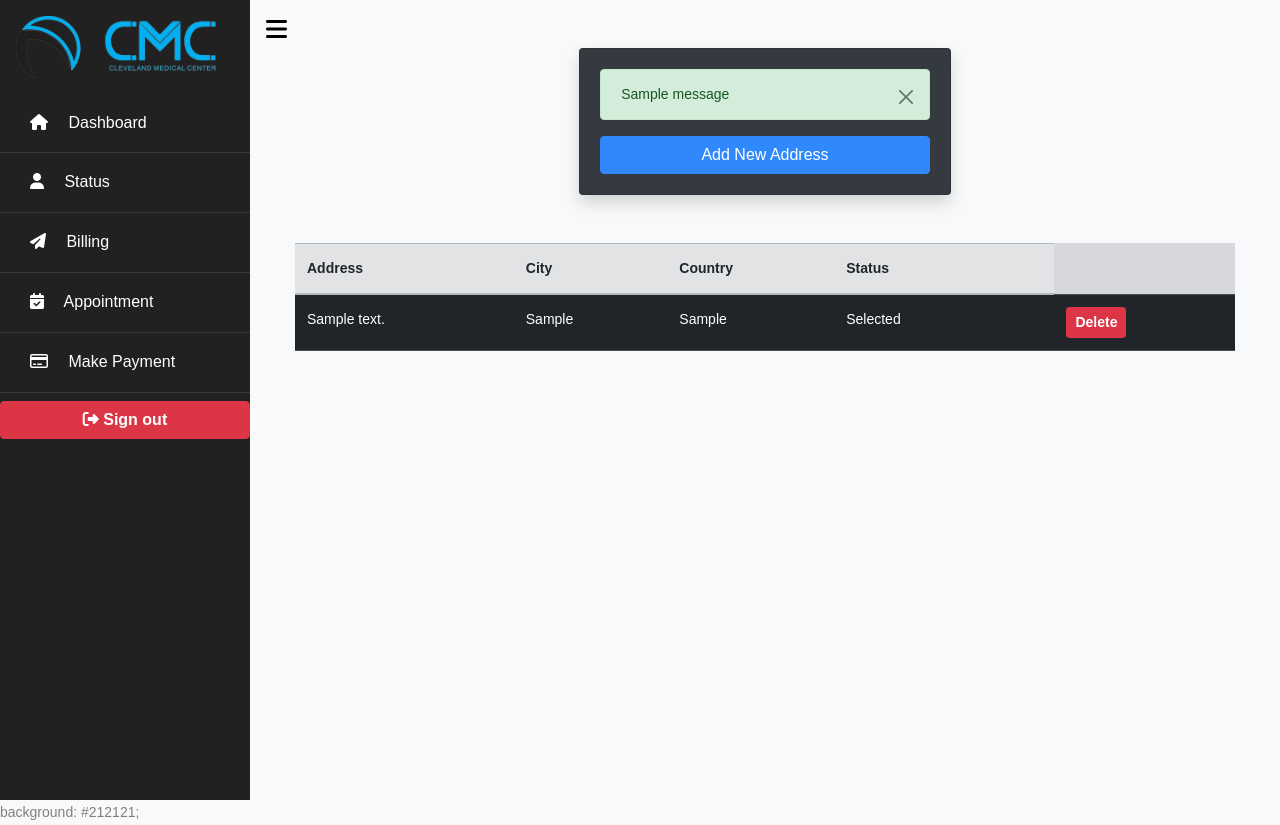
After one commit to nephygthk/django-hospital-management-system, a Django app: page /account/address/ in a window 1280 px wide. The commit adds this page. Run offline with Django 4.2, Linux system fonts and the light colour scheme; tables that the repository leaves empty hold one stand-in row (values such as "Sample post"); one stand-in notice (Sample message) is shown; some libraries are stand-ins or nearby versions.

Commit message:
made the address dynamic so that admin can add multiple addresses and make one of them default

```diff
--- a/account/admin.py
+++ b/account/admin.py
@@ -2,7 +2,7 @@ from django.contrib import admin
 
 from .models import (Customer, Patient, Doctor,
         Billing, BillingSpecification,
-        BillingItem, Prescription, Payment)
+        BillingItem, Prescription, Payment, Address)
 
 admin.site.register(Customer)
 admin.site.register(Patient)
@@ -12,3 +12,4 @@ admin.site.register(BillingSpecification)
 admin.site.register(BillingItem)
 admin.site.register(Prescription)
 admin.site.register(Payment)
+admin.site.register(Address)
--- a/account/forms.py
+++ b/account/forms.py
@@ -3,7 +3,7 @@ from django.forms import formset_factory, modelformset_factory
 from django.contrib.auth.forms import (AuthenticationForm, PasswordResetForm,
                                        SetPasswordForm)
 
-from .models import (Billing, BillingItem, BillingSpecification,
+from .models import (Address, Billing, BillingItem, BillingSpecification,
             Customer, Doctor, Patient, Payment, Prescription)
 
 
@@ -170,6 +170,18 @@ class UploadImageForm(forms.ModelForm):
             self.fields[field].widget.attrs.update({'class': 'form-control'})
 
 
+class AddressForm(forms.ModelForm):
+    class Meta:
+        model = Address
+        fields = ['address_name','city', 'country']
+
+    def __init__(self, *args, **kwargs):
+        super().__init__(*args, **kwargs)
+
+        for field in self.fields:
+            self.fields[field].widget.attrs.update({'class': 'form-control'})
+
+
 BillingItemFormSet = formset_factory(
     BillingItemForm,
     extra=0,
--- a/account/urls.py
+++ b/account/urls.py
@@ -30,6 +30,7 @@ urlpatterns = [
     path('<pk>/upload_image/', views.upload_image, name='upload_image'),
 
 
+
     # patient urls
     path('patient_dashboard/', views.patient_dashboard, name='patient_dashboard'),
     path('patient_status/', views.patient_status, name='patient_status'),
@@ -38,6 +39,12 @@ urlpatterns = [
     path('<pk>/delete_payment/', views.delete_payment, name='delete_payment'),
     path('<pk>/view_receipt/', views.view_receipt, name='view_receipt'),
 
+    # addresses
+    path('address/', views.add_and_view_addresses, name='address'),
+    path('<pk>/', views.default_address, name='address_default'),
+    path('delete/<pk>/', views.delete_address, name='delete_address'),
+
+
     # pdf
     # path('<pk>/view_billing_pdf/', views.view_billing_pdf, name='view_billing_pdf'),
 ]
--- a/account/views.py
+++ b/account/views.py
@@ -10,9 +10,9 @@ from django.http import HttpResponse, HttpResponseRedirect, JsonResponse
 from decimal import Decimal
 
 
-from .models import (Apointment, Billing, BillingItem, BillingSpecification,
+from .models import (Address, Apointment, Billing, BillingItem, BillingSpecification,
             Customer, Doctor, Patient, Payment, Prescription)
-from .forms import (AddDoctorForm, BillSpecificationForm,
+from .forms import (AddDoctorForm, AddressForm, BillSpecificationForm,
             BillingForm, BillingItemFormSet, CustomerUpdateForm, EditBillingItemFormSet, PaymentForm, PrescriptionForm, RegistrationForm, PatientForm, UploadImageForm)
 
 def login_user(request):
@@ -21,6 +21,7 @@ def login_user(request):
             return redirect('account:admin_dashboard')
         else:
             return redirect('account:patient_dashboard')
+    address = Address.objects.get(is_default=True)
 
     if request.method == 'POST':
         email = request.POST.get('email')
@@ -39,7 +40,7 @@ def login_user(request):
         else:
             messages.info(request, 'Username OR password is incorrect')
             return redirect('account:login')
-    return render(request, 'account/login.html', {})
+    return render(request, 'account/login.html', {'address':address})
 
 
 
@@ -324,14 +325,14 @@ def upload_image(request, pk):
         image = request.FILES.get('image')
         print(image.size)
         if image.size > 300000:
-            print("it's greater than 300")
+            # print("it's greater than 300")
             try:
                 final_image = drastic_compress(image)
             except OSError:
                 pass
 
         elif image.size > 169000 and image.size < 300000:
-            print("it's greater than 169")
+            # print("it's greater than 169")
             try:
                 final_image = compress(image)
             except OSError:
@@ -352,6 +353,33 @@ def upload_image(request, pk):
     return render(request, 'account/admin/upload_image2.html', context)
 
 
+def add_and_view_addresses(request):
+    addresses = Address.objects.all()
+    address_form = AddressForm(request.POST or None)
+
+    if address_form.is_valid():
+        address_form.save()
+        messages.info(request, 'The new address was added successfully')
+        return redirect('account:address')
+
+    context = {'form':address_form, 'addresses':addresses}
+    return render(request, 'account/admin/addresses.html', context)
+
+
+def default_address(request, pk):
+    Address.objects.filter(is_default=True).update(is_default=False)
+    Address.objects.filter(pk=pk).update(is_default=True)
+    return redirect('account:address')
+
+
+def delete_address(request, pk):
+    address = Address.objects.get(id=pk)
+    if address.is_default == True:
+        messages.error(request, "This address can't be delected because it is currently selected. deselect to delete")
+    else:
+        address.delete()
+        messages.success(request, 'Address deleted successfully')
+    return redirect('account:address')
 
 # @login_required
 # def upload_image(request, pk):
@@ -387,6 +415,10 @@ def patient_dashboard(request):
 
 @login_required
 def patient_status(request):
+    # try:
+    #     address = Address.objects.get(is_default=True)
+    # except:
+    #     pass
     patient = Patient.objects.get(customer=request.user)
 
     context = {'patient':patient}
@@ -432,8 +464,9 @@ def make_payment(request):
 def view_receipt(request, pk):
     billing = get_object_or_404(Billing, pk=pk)
     bill_items = BillingItem.objects.filter(billing=billing)
+    address = Address.objects.get(is_default=True)
 
-    context = {'billing':billing, 'bill_items':bill_items}
+    context = {'billing':billing, 'bill_items':bill_items, 'address':address}
     return render(request, 'account/receipt/bill_receipt3.html', context)
 
 
--- a/requirements.txt
+++ b/requirements.txt
@@ -1,4 +1,7 @@
 asgiref==3.6.0
 Django==4.1.7
+django-session-timeout==0.1.0
+Pillow==9.5.0
+six==1.16.0
 sqlparse==0.4.3
 tzdata==2022.7
--- /dev/null
+++ b/templates/account/admin/addresses.html
@@ -0,0 +1,146 @@
+{% extends '../sub_base.html' %}
+{% load static %}
+
+
+{% block sub_base_content %}
+
+<div class="row align-items-center justify-content-center">
+    <div class="col-md-5">
+        <div class="card bg-dark shadow rounded card-sm">
+            <div class="card-body">
+                {% if messages %}
+                    {% for message in messages %}
+                        <div class="alert alert-success alert-dismissible fade show" role="alert">
+                            {{message}}
+                            <button type="button" class="btn-close" data-bs-dismiss="alert" aria-label="Close"></button>
+                        </div>
+                    {% endfor %}
+                {% endif %}
+
+                <button type="button" class="btn btn-primary w-100" data-bs-toggle="modal" data-bs-target="#exampleModal">
+                    Add New Address
+                </button>
+
+            </div>
+        </div>
+    </div>
+</div>
+
+
+<div class="row pt-5">
+    <div class="table-responsive">
+        <table class="table table-secondary table-hover">
+            <thead>
+                <tr>
+                  <th scope="col">Address</th>
+                  <th scope="col">City</th>
+                  <th scope="col">Country</th>
+                  <th scope="col">Status</th>
+                  <th scope="col"></th>
+                </tr>
+            </thead>
+
+            <tbody class="table-dark border-0">
+            {% for address in addresses %}
+                <tr>
+                  <td>{{address.address_name}}</td>
+                  <td>{{address.city}}</td>
+                  <td>{{address.country}}</td>
+                  <td>{% if address.is_default%}Selected{% else %}None{% endif%}</td>
+                  <td>{% if not address.is_default%}<a href="{% url 'account:address_default' address.id %}" class="btn btn-info btn-sm fw-bold"> Make Default</a>{% endif%}</td>
+                  <td><a href="{% url 'account:delete_address' address.id %}" class="btn btn-danger btn-sm fw-bold"> Delete</a></td>
+                </tr>
+            {% endfor %}
+            </tbody>
+
+        </table>
+    </div>
+</div>
+
+
+  <!-- Modal -->
+  <div class="modal fade" id="exampleModal" tabindex="-1" aria-labelledby="exampleModalLabel" aria-hidden="true">
+    <div class="modal-dialog">
+      <div class="modal-content bg-dark">
+        <div class="modal-header">
+          <h1 class="modal-title fs-5 text-white" id="exampleModalLabel">Add New Address</h1>
+          <button type="button" class="btn-close" data-bs-dismiss="modal" aria-label="Close"></button>
+        </div>
+        <div class="modal-body">
+
+            <form action="." method="POST">
+                {% csrf_token %}
+
+                {% if form.errors %}
+                    <p class="text-white fw-bold">Please correct the following errors:</p>
+                    {% for field in form %}
+                        {% if field.errors %}
+                        <div class="alert alert-primary" role="alert">
+                            {{ field.label }}: {{ field.errors|striptags }}
+                        </div>
+                        {% endif %}
+                    {% endfor %}
+                {% endif %}
+
+                <div class="mb-3">
+                    <label for="{{ form.doc_name.id_for_label}}" class="form-label fw-bold text-white">Address</label>
+                    {{ form.address_name }}
+                </div>
+                <div class="mb-3">
+                    <label for="{{ form.doc_email.id_for_label}}" class="form-label fw-bold text-white">City</label>
+                    {{ form.city }}
+                </div>
+                <div class="mb-3">
+                    <label for="{{ form.mobile.id_for_label}}" class="form-label fw-bold text-white">Country</label>
+                    {{ form.country }}
+                </div>
+
+                <button id="my-btn" class="btn btn-primary py-2 mb-4 mt-5 fw-bold w-100" type="submit" >
+                    Add address
+                    <span id="btn-load" class="ms-4"><i class="fa-solid fa-spinner fa-spin"></i></span>
+                </button>
+                <!-- <input type="submit" value="Create Now" class="btn btn-primary text-white w-100 fw-bold float-end">                    -->
+            </form>
+
+        </div>
+
+      </div>
+    </div>
+  </div>
+
+{% endblock %}
+
+
+
+<!-- <form action="." method="POST">
+    {% csrf_token %}
+
+    {% if form.errors %}
+        <p class="text-white fw-bold">Please correct the following errors:</p>
+        {% for field in form %}
+            {% if field.errors %}
+            <div class="alert alert-primary" role="alert">
+                {{ field.label }}: {{ field.errors|striptags }}
+            </div>
+            {% endif %}
+        {% endfor %}
+    {% endif %}
+
+    <div class="mb-3">
+        <label for="{{ form.doc_name.id_for_label}}" class="form-label fw-bold text-white">Address</label>
+        {{ form.address_name }}
+    </div>
+    <div class="mb-3">
+        <label for="{{ form.doc_email.id_for_label}}" class="form-label fw-bold text-white">City</label>
+        {{ form.city }}
+    </div>
+    <div class="mb-3">
+        <label for="{{ form.mobile.id_for_label}}" class="form-label fw-bold text-white">Country</label>
+        {{ form.country }}
+    </div>
+
+    <button id="my-btn" class="btn btn-primary py-2 mb-4 mt-5 fw-bold w-100" type="submit" >
+        Add address
+        <span id="btn-load" class="ms-4"><i class="fa-solid fa-spinner fa-spin"></i></span>
+    </button>
+</form> -->
--- a/templates/account/patient/patient_status.html
+++ b/templates/account/patient/patient_status.html
@@ -32,7 +32,7 @@
                         <p class="fw-bold kpom">Email Address:</p>
                         <p class="fw-bold kpom">Mobile Number:</p>
                         <p class="fw-bold kpom">Hospital Name:</p>
-                        <p class="fw-bold kpom">Hospital Address:</p>
+                        <!-- <p class="fw-bold kpom">Hospital Address:</p> -->
                         <p class="fw-bold kpom">Admitted On:</p>
                     </div>
                     <div class="col-7 text-dark" >
@@ -41,11 +41,11 @@
                         <p class="kpom">{{patient.gender}}</p>
                         <p class="kpom">{{patient.date_of_birth}}</p>
                         <p class="kpom">{{patient.blood_group}}</p>
-                        <p class="kpom">{{patient.address}}</p>
+                        <p class="kpom" style="font-size: 12px;">{{patient.address}}</p>
                         <p class="kpom">{{request.user.email}}</p>
                         <p class="kpom">{{patient.phone_number}}</p>
                         <p class="kpom">Cleveland Medical Center</p>
-                        <p class="kpom">24 Portland Place, London, W18 1LU</p>
+                        <!-- <p class="kpom">{{address.address_name}}</p> -->
                         <p class="kpom">{{patient.admission_date}}</p>
                     </div>
                 </div>
--- a/templates/account/receipt/bill_receipt3.html
+++ b/templates/account/receipt/bill_receipt3.html
@@ -143,7 +143,7 @@
                     <div class="col-7 col-md-8">
                         <img id="logo" src="{% static 'images/logof.jpg' %}" alt="" >
                         <!-- <h2 class="text-primary logo">Cleveland Hospital</h2> -->
-                        <p class="small">Cleveland Medical Center, London, <br> United Kingdom</p>
+                        <p class="small">Cleveland Medical Center, {{address.city}}, <br> {{address.country}}</p>
                     </div>
                     <div class="col-5 col-md-4 pt-md-5 pt-3">
 
--- a/templates/account/sub_base.html
+++ b/templates/account/sub_base.html
@@ -16,7 +16,7 @@
         </div>
       <a href="{% url 'account:admin_dashboard' %}" class="logo"><img id="logo-img-background" class="my-3 ms-3" src="{% static 'images/logoff.png' %}" style="width: 200px;" ></a>
       <!-- <h1><a href="{% url 'account:admin_dashboard' %}" class="logo">Cleveland Medical Center</a></h1> -->
-        <ul class="list-unstyled components mb-5">
+        <ul class="list-unstyled components mb-2">
             {%  if request.user.is_staff %}
                 <li class="active">
                     <a href="{% url 'account:admin_dashboard' %}"><span class="fa fa-home mr-3"></span> Dashboard</a>
@@ -38,6 +38,9 @@
                 </li>
                 <li>
                     <a href="{% url 'account:payment_list' %}"><span class="fa-regular fa-credit-card mr-3"></span> View Payment</a>
+                </li>
+                <li>
+                    <a href="{% url 'account:address' %}"><span class="fa-regular fa-credit-card mr-3"></span> Addresses</a>
                 </li>
             {% else %}
             <li class="active">
--- a/templates/frontend/contact.html
+++ b/templates/frontend/contact.html
@@ -16,7 +16,7 @@
                     <div class="d-flex align-items-center justify-content-center bg-primary rounded-circle mb-4" style="width: 100px; height: 70px; transform: rotate(-15deg);">
                         <i class="fa fa-2x fa-location-arrow text-white" style="transform: rotate(15deg);"></i>
                     </div>
-                    <h6 class="mb-0">Location, City, Country</h6>
+                    <h6 class="mb-0">{{address.city}}, {{address.country}}</h6>
                 </div>
             </div>
             <div class="col-lg-4">
--- a/templates/frontend/footer.html
+++ b/templates/frontend/footer.html
@@ -8,7 +8,7 @@
             <div class="col-lg-3 col-md-6">
                 <h4 class="d-inline-block text-primary text-uppercase border-bottom border-5 border-secondary mb-4">Get In Touch</h4>
                 <p class="mb-4">Appointments with us are booked through the NHS eReferral Service (ERS). In many cases your appointment can be managed yourself via the DrDoctor service:</p>
-                <p class="mb-2"><i class="fa fa-map-marker-alt text-primary me-3"></i>London, United Kingdom</p>
+                <p class="mb-2"><i class="fa fa-map-marker-alt text-primary me-3"></i>{{address.city}}, {{address.country}}</p>
                 <p class="mb-2"><i class="fa fa-envelope text-primary me-3"></i>contant@clevelandmedcenter.com</p>
                 <p class="mb-0"><i class="fa fa-phone-alt text-primary me-3"></i>+44-330-808-4390 | +1-412-376-828</p>
             </div>
```
Also changed, not shown: account/models.py (+10 -0 lines), frontend/views.py (+12 -0 lines), account/migrations/0026_address.py (added).
